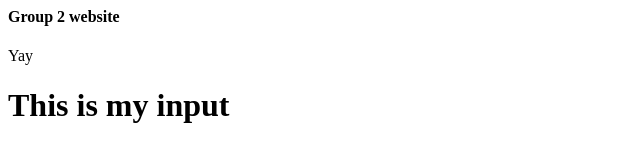
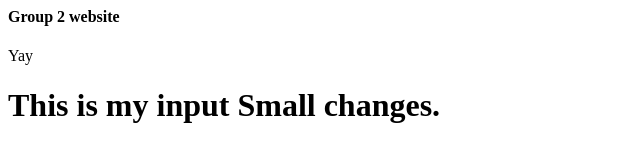
Before and after one commit to NLa16/NLa16.github.io, a plain HTML site: page index.html in a window 1280 px wide. Shown: the whole page, without its empty margins (0-640 px from the left). Drawn offline with Linux system fonts and the light colour scheme.

Commit message:
Some changes.

```diff
--- a/index.html
+++ b/index.html
@@ -6,6 +6,8 @@
   <body>
     <h4>Group 2 website</h4>
     <p>Yay</p>
-    <h1>This is my input</h1>
+    <h1>This is my input
+        Small changes.
+    </h1>
   </body>
 </html>
```
